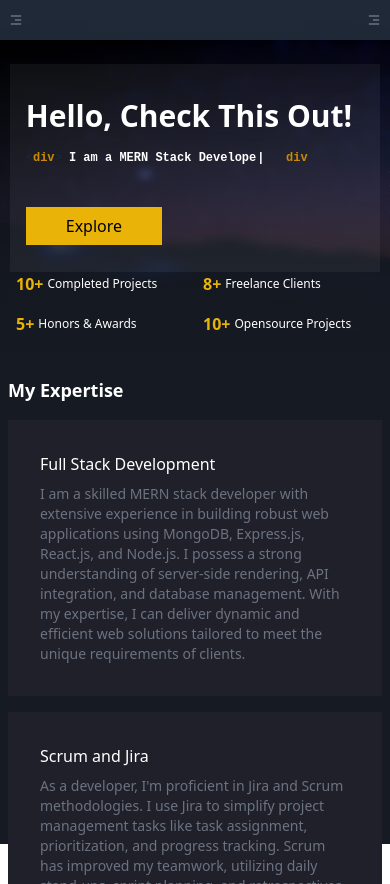
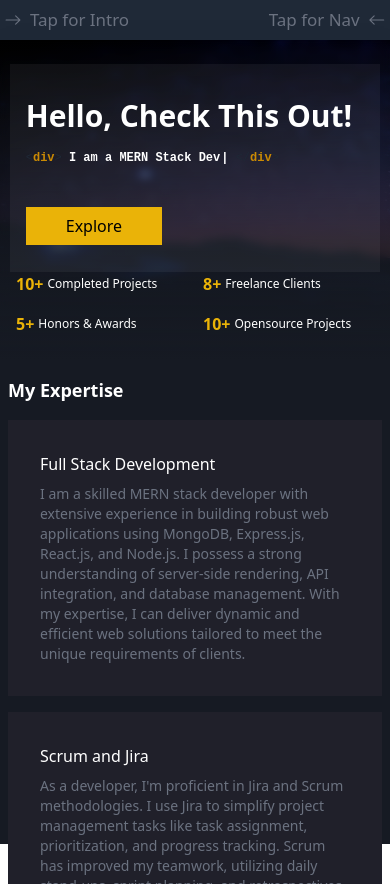
Before and after one commit to velocity-forge/Portfolio, a Next.js app: page / in a window 390 px wide. Built offline with nearby package versions, Linux system fonts and the light colour scheme.

Commit message:
navicons updated

```diff
--- a/components/HomeComponents/Banner.jsx
+++ b/components/HomeComponents/Banner.jsx
@@ -14,12 +14,12 @@ const Banner = () => {
                             <div className="">
                                 <div className=" py-4 pb-4 text-xs h-20 lg:h-auto" style={{ fontFamily: 'monospace' }}>
                                     <span>{"<"}<span className="text-yellow-600 sm:text-base xl:text-lg font-bold">div</span>
-                                        {">"} <span className="text-white sm:text-xl xl:text-2xl font-bold"> I am  <span className="inline-block">
+                                        {">"} <span className="text-white sm:text-xl xl:text-2xl font-bold"> I am a  <span className="inline-block">
                                             <Typewriter
                                                 options={{
                                                     strings:
-                                                        ['a MERN Stack Developer',
-                                                            'a NexJs Developer'],
+                                                        ['MERN Stack Developer',
+                                                            'NexJs Developer'],
                                                     autoStart: true,
                                                     loop: true,
                                                 }}
--- a/pages/layout.js
+++ b/pages/layout.js
@@ -1,6 +1,7 @@
 import Intro from '../components/Common/Intro'
 import Nav from '../components/Common/Nav/Nav'
 import { CgMenuRightAlt } from 'react-icons/cg'
+import { BsArrowLeft, BsArrowRight } from 'react-icons/bs'
 import { useState } from 'react'
 
 export default function Layout({ children }) {
@@ -11,11 +12,13 @@ export default function Layout({ children }) {
         <div className={`h-screen lg:p-[0.8rem] flex flex-col select-none`}>
             <div className="lg:hidden">
                 <div className="bg-gray-800 text-gray-500 w-full h-10 flex items-center justify-between px-2 lg:hidden">
-                    <div onClick={e => setIntro(!intro)}>
-                        <CgMenuRightAlt />
+                    <div className='icon flex items-center gap-x-2' onClick={e => setIntro(!intro)}>
+                        <BsArrowRight />
+                        <span>Tap for Intro</span>
                     </div>
-                    <div onClick={e => setOpen(!open)}>
-                        <CgMenuRightAlt />
+                    <div className='icon flex items-center gap-x-2' onClick={e => setOpen(!open)}>
+                        <span>Tap for Nav</span>
+                        <BsArrowLeft />
                     </div>
                 </div>
             </div>
--- a/styles/globals.css
+++ b/styles/globals.css
@@ -47,4 +47,23 @@ body {
             background: yellow;
         }
     }
+
+    .icon {
+        animation-name: scale-icon;
+        animation-duration: 1s;
+        animation-iteration-count: infinite;
+        animation-timing-function: ease-in-out;
+      }
+
+      @keyframes scale-icon {
+        0% {
+          transform: scale(1);
+        }
+        50% {
+          transform: scale(1.06);
+        }
+        100% {
+          transform: scale(1);
+        }
+      }
   }
```
